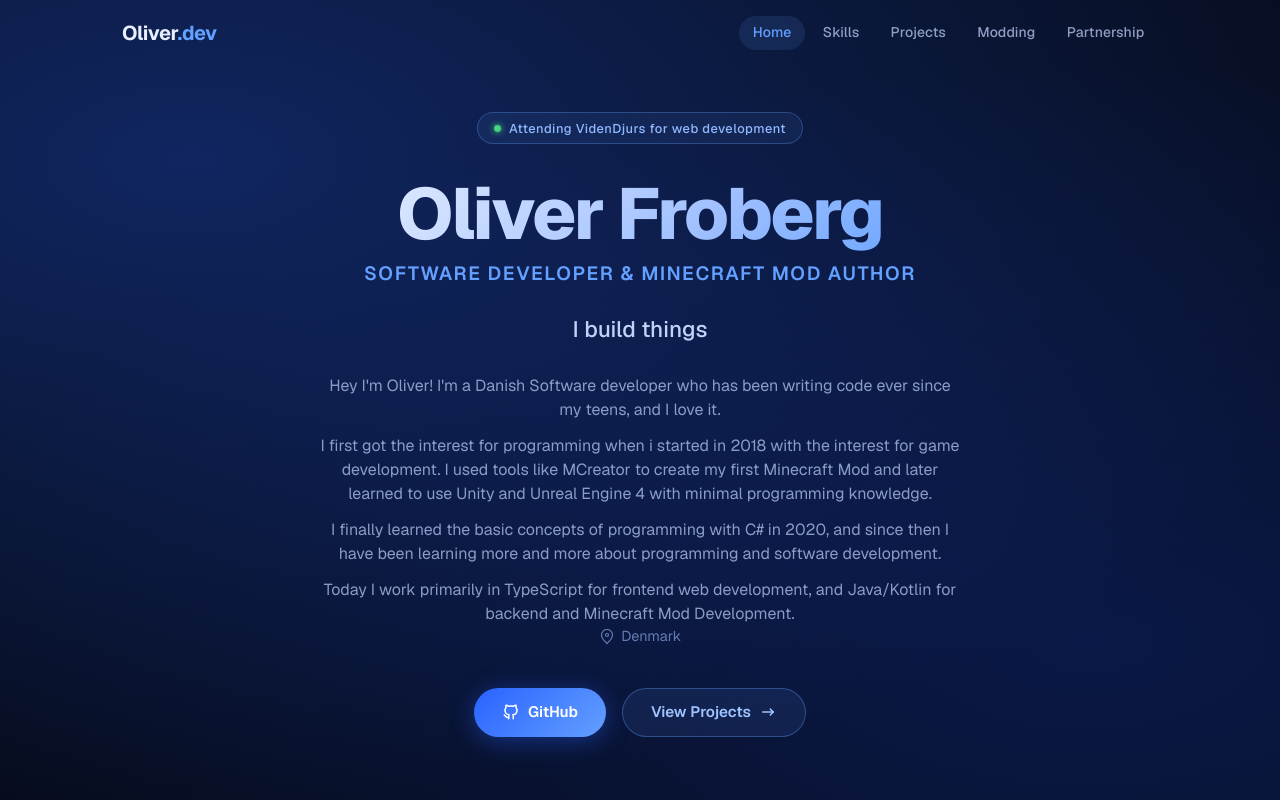
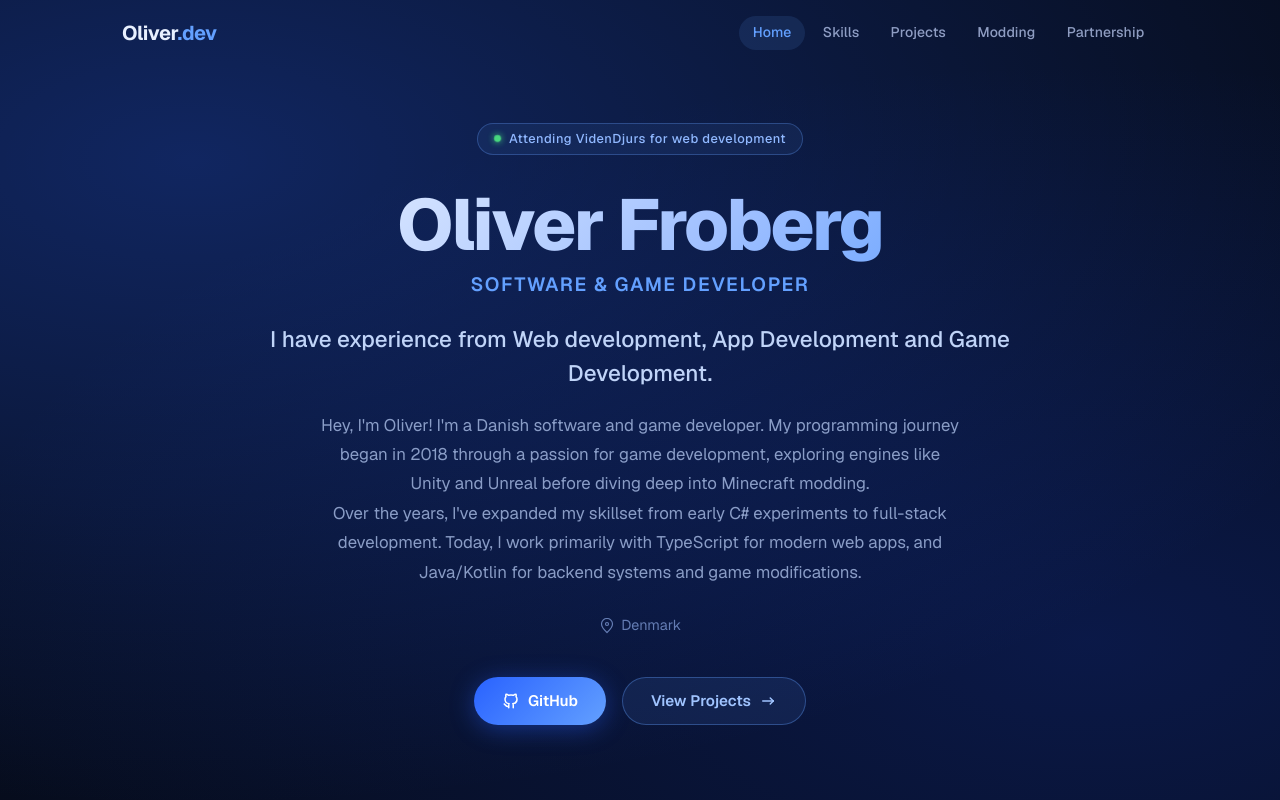
Before and after one commit to ThePandaOliver/portfolio, a Next.js app: page / in a window 1280 px wide. Shown: the top 800 px of the page. Built offline with nearby package versions, Linux system fonts and the light colour scheme.

Commit message:
Refine HeroSection and update portfolio bio content. Adjusted global CSS for consistent styling.

```diff
--- a/src/app/globals.css
+++ b/src/app/globals.css
@@ -1,6 +1,12 @@
 @import "tailwindcss";
 
 /* ── Design tokens ──────────────────────────────────────────────────────── */
+* {
+  margin: 0;
+  padding: 0;
+  box-sizing: border-box;
+}
+
 :root {
   --bg-base:       #060c1c;
   --bg-grad-mid:   #0a1530;
--- a/src/components/HeroSection/HeroSection.tsx
+++ b/src/components/HeroSection/HeroSection.tsx
@@ -14,10 +14,10 @@ export default function HeroSection() {
 				<h1 className={styles.name}>{personal.name}</h1>
 				<p className={styles.title}>{personal.title}</p>
 				<p className={styles.tagline}>{personal.tagline}</p>
-				<p className={"text-base text-[#B4C8F0BF] max-w-160 mx-auto mt-7"}>
+				<p className={styles.bio}>
 					{
 						personal.bio.map((value, index) =>
-							<span key={index} className={"block mt-3"}>{value}</span>
+							<span key={index} className={`block ${index > 0 ? "mt-2" : ""}`}>{value}</span>
 						)
 					}
 				</p>
--- a/src/data/portfolio.ts
+++ b/src/data/portfolio.ts
@@ -2,15 +2,12 @@
 
 export const personal = {
     name: "Oliver Froberg",
-    title: "Software Developer & Minecraft Mod Author",
-    tagline: "I build things",
-    // tagline: "I build things — from full-stack web apps to Minecraft mods played by millions.",
+    title: "Software & Game Developer",
+    tagline: "I have experience from Web development, App Development and Game Development.",
     status: "Attending VidenDjurs for web development",
     bio: [
-        "Hey I'm Oliver! I'm a Danish Software developer who has been writing code ever since my teens, and I love it.",
-        "I first got the interest for programming when i started in 2018 with the interest for game development. I used tools like MCreator to create my first Minecraft Mod and later learned to use Unity and Unreal Engine 4 with minimal programming knowledge.",
-        "I finally learned the basic concepts of programming with C# in 2020, and since then I have been learning more and more about programming and software development.",
-        "Today I work primarily in TypeScript for frontend web development, and Java/Kotlin for backend and Minecraft Mod Development."
+        "Hey, I'm Oliver! I'm a Danish software and game developer. My programming journey began in 2018 through a passion for game development, exploring engines like Unity and Unreal before diving deep into Minecraft modding.",
+        "Over the years, I've expanded my skillset from early C# experiments to full-stack development. Today, I work primarily with TypeScript for modern web apps, and Java/Kotlin for backend systems and game modifications."
     ],
     location: "Denmark",
     links: {
```
